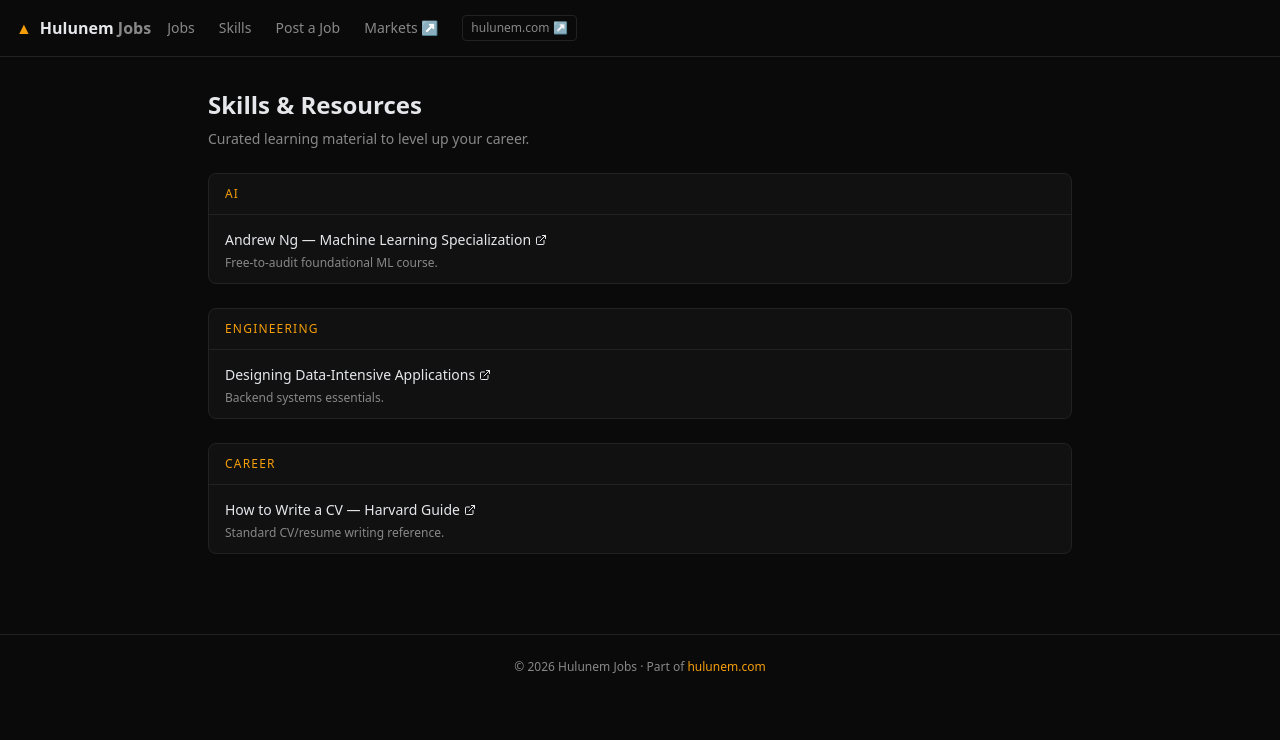
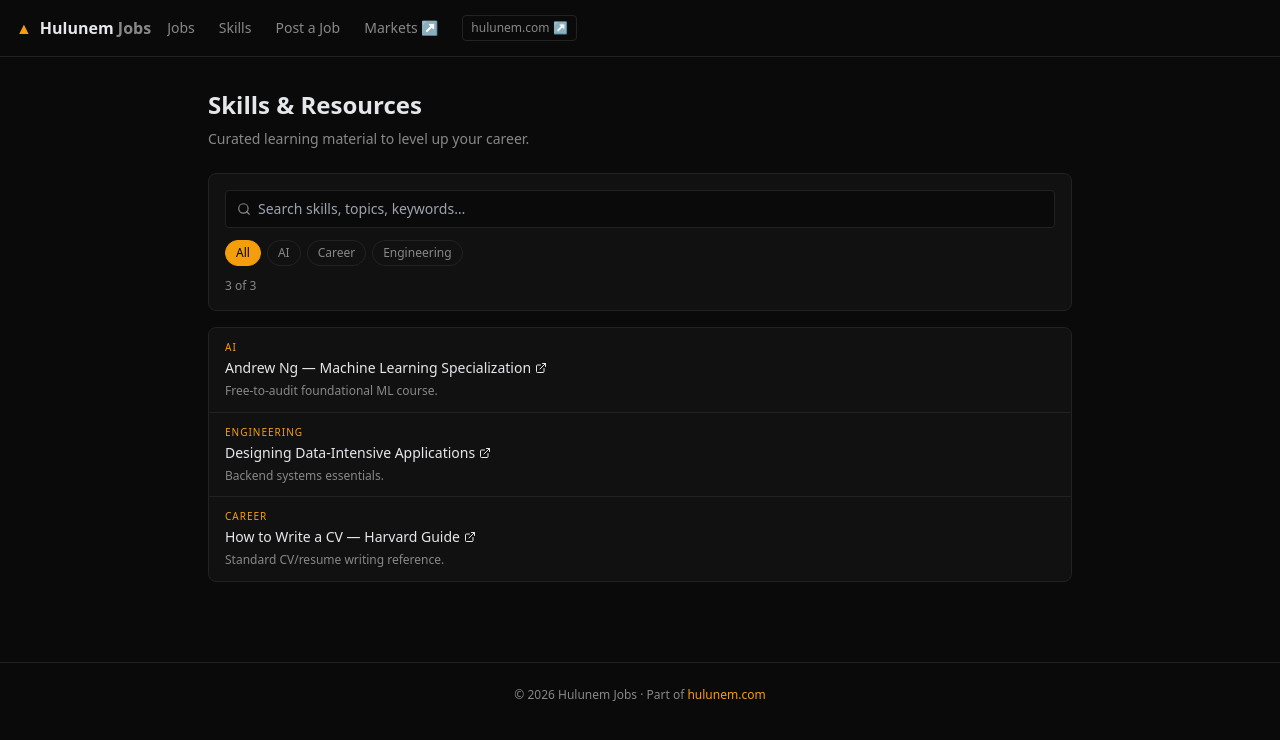
Before and after one commit to wykky/hulunem-jobs, a Next.js app: page /skills in a window 1280 px wide. Shown: the top 740 px of the page. Built offline with nearby package versions, Linux system fonts and the light colour scheme.

Commit message:
skills search + ensure sitemap/robots deployed

```diff
--- a/app/skills/page.tsx
+++ b/app/skills/page.tsx
@@ -1,16 +1,12 @@
 import { getSkills } from "@/lib/data";
 import { Header } from "@/components/Header";
 import { Footer } from "@/components/Footer";
-import { ExternalLink } from "lucide-react";
+import { SkillsList } from "@/components/SkillsList";
 
 export const revalidate = 60;
 
 export default async function SkillsPage() {
   const skills = await getSkills();
-  const grouped: Record<string, typeof skills> = {};
-  skills.forEach((s) => {
-    (grouped[s.category] ||= []).push(s);
-  });
 
   return (
     <div className="min-h-screen">
@@ -18,29 +14,7 @@ export default async function SkillsPage() {
       <main className="max-w-4xl mx-auto px-4 py-8">
         <h1 className="text-2xl font-semibold mb-2">Skills & Resources</h1>
         <p className="text-sm text-muted mb-6">Curated learning material to level up your career.</p>
-        {Object.keys(grouped).length === 0 ? (
-          <div className="text-sm text-muted py-8 text-center">Coming soon.</div>
-        ) : (
-          <div className="space-y-6">
-            {Object.entries(grouped).map(([cat, items]) => (
-              <section key={cat} className="border border-border bg-panel rounded-lg overflow-hidden">
-                <div className="px-4 py-3 border-b border-border">
-                  <h2 className="text-xs uppercase tracking-widest text-accent">{cat}</h2>
-                </div>
-                <ul className="divide-y divide-border">
-                  {items.map((s) => (
-                    <li key={s.url} className="px-4 py-3">
-                      <a href={s.url} target="_blank" rel="noopener" className="text-sm font-medium hover:text-accent inline-flex items-center gap-1">
-                        {s.title} <ExternalLink size={12} />
-                      </a>
-                      {s.summary && <div className="text-xs text-muted mt-1">{s.summary}</div>}
-                    </li>
-                  ))}
-                </ul>
-              </section>
-            ))}
-          </div>
-        )}
+        <SkillsList skills={skills} />
       </main>
       <Footer />
     </div>
--- /dev/null
+++ b/components/SkillsList.tsx
@@ -0,0 +1,82 @@
+"use client";
+
+import { useState, useMemo } from "react";
+import { ExternalLink, Search } from "lucide-react";
+import type { SkillRow } from "@/lib/data";
+
+export function SkillsList({ skills }: { skills: SkillRow[] }) {
+  const [q, setQ] = useState("");
+  const [cat, setCat] = useState("");
+
+  const cats = useMemo(
+    () => Array.from(new Set(skills.map((s) => s.category).filter(Boolean))).sort(),
+    [skills]
+  );
+
+  const filtered = useMemo(() => {
+    const needle = q.trim().toLowerCase();
+    return skills.filter((s) => {
+      if (cat && s.category !== cat) return false;
+      if (!needle) return true;
+      return `${s.title} ${s.summary} ${s.category}`.toLowerCase().includes(needle);
+    });
+  }, [skills, q, cat]);
+
+  if (skills.length === 0) {
+    return <div className="text-sm text-muted py-8 text-center">Coming soon.</div>;
+  }
+
+  return (
+    <div className="space-y-4">
+      <div className="border border-border bg-panel rounded-lg p-3 sm:p-4 space-y-3">
+        <div className="relative">
+          <Search size={14} className="absolute left-3 top-1/2 -translate-y-1/2 text-muted" />
+          <input
+            value={q}
+            onChange={(e) => setQ(e.target.value)}
+            placeholder="Search skills, topics, keywords…"
+            className="w-full bg-bg border border-border rounded pl-8 pr-3 py-2 text-sm focus:border-accent outline-none"
+          />
+        </div>
+        {cats.length > 0 && (
+          <div className="flex gap-1.5 flex-wrap">
+            <Chip active={cat === ""} onClick={() => setCat("")}>All</Chip>
+            {cats.map((c) => (
+              <Chip key={c} active={cat === c} onClick={() => setCat(c)}>{c}</Chip>
+            ))}
+          </div>
+        )}
+        <div className="text-xs text-muted num">{filtered.length} of {skills.length}</div>
+      </div>
+
+      {filtered.length === 0 ? (
+        <div className="text-sm text-muted py-8 text-center">No matches.</div>
+      ) : (
+        <ul className="border border-border bg-panel rounded-lg divide-y divide-border overflow-hidden">
+          {filtered.map((s) => (
+            <li key={s.url} className="px-4 py-3">
+              <div className="text-[10px] uppercase tracking-widest text-accent">{s.category}</div>
+              <a href={s.url} target="_blank" rel="noopener" className="text-sm font-medium hover:text-accent inline-flex items-center gap-1 break-words">
+                {s.title} <ExternalLink size={12} className="shrink-0" />
+              </a>
+              {s.summary && <div className="text-xs text-muted mt-1 leading-snug">{s.summary}</div>}
+            </li>
+          ))}
+        </ul>
+      )}
+    </div>
+  );
+}
+
+function Chip({ active, onClick, children }: { active: boolean; onClick: () => void; children: React.ReactNode }) {
+  return (
+    <button
+      onClick={onClick}
+      className={`text-xs px-2.5 py-1 rounded-full border transition-colors ${
+        active ? "bg-accent text-black border-accent" : "border-border text-muted hover:border-accent hover:text-accent"
+      }`}
+    >
+      {children}
+    </button>
+  );
+}
```
